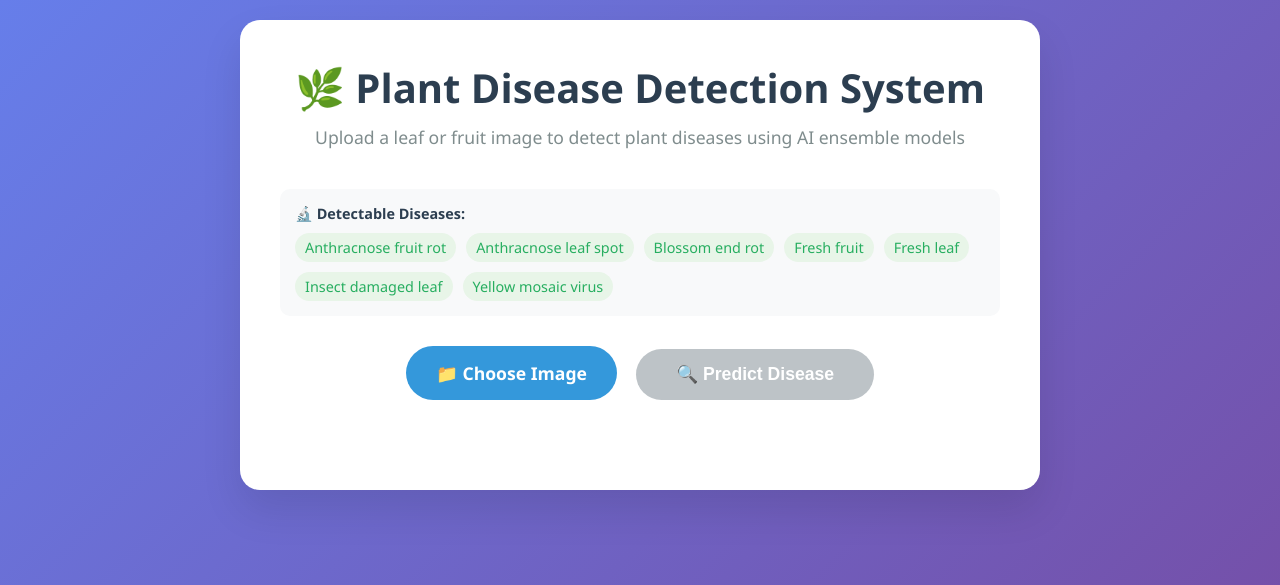
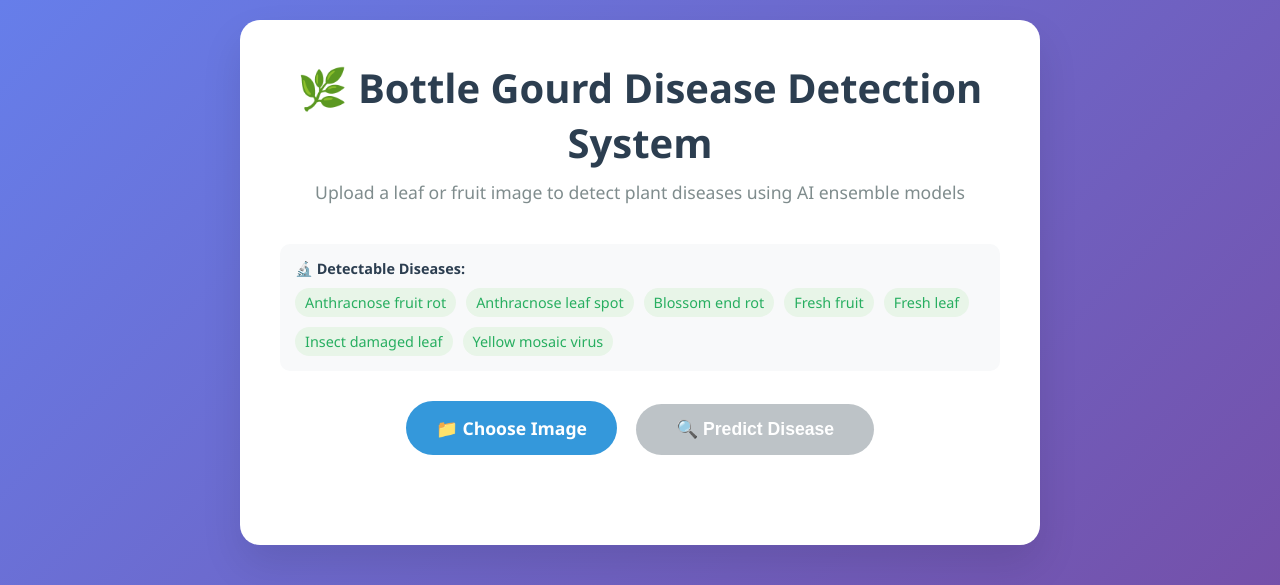
Before and after one commit to sohag221/Bottle-Gourd-Disease-Classification, a Flask app: page / in a window 1280 px wide. Shown: the top 585 px of the page. Run offline with Flask 3, Linux system fonts and the light colour scheme.

Commit message:
Simple name update

```diff
--- a/templates/index.html
+++ b/templates/index.html
@@ -6,7 +6,7 @@
 </head>
 <body>
     <div class="container">
-        <h1>🌿 Plant Disease Detection System</h1>
+        <h1>🌿 Bottle Gourd Disease Detection System</h1>
         <p class="subtitle">Upload a leaf or fruit image to detect plant diseases using AI ensemble models</p>
 
         <div class="disease-info" style="background: #f8f9fa; padding: 15px; border-radius: 10px; margin-bottom: 30px; font-size: 0.9em; color: #7f8c8d;">
```
